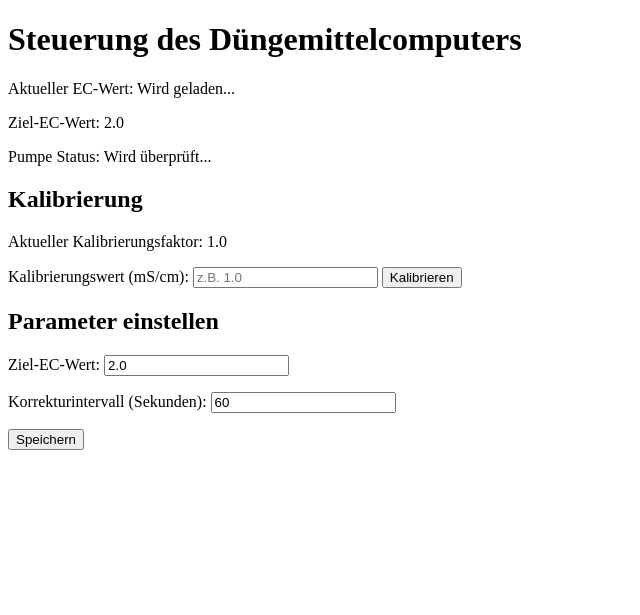
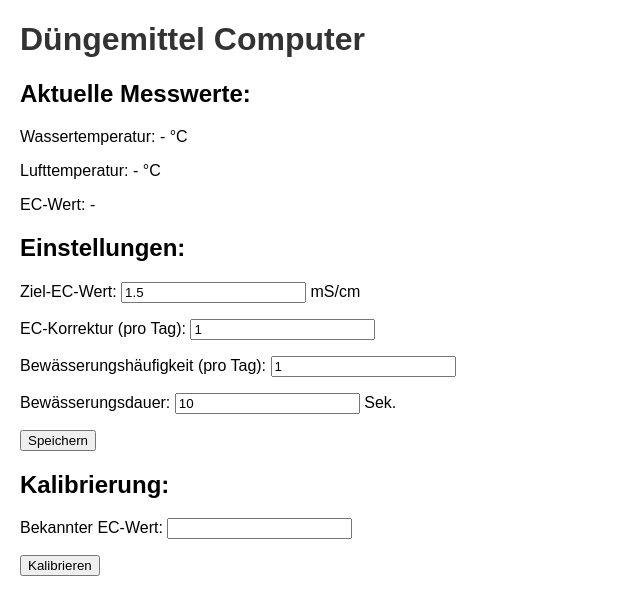
Before and after one commit to finanzamt123/server.py, a Flask app: template templates/index.html in a window 1280 px wide. Shown: the top 615 px of the page, without its empty margins (0-640 px from the left). Run offline with Flask 3, Linux system fonts and the light colour scheme; the template is opened without the code that fills it, so the values that code supplies are empty.

Commit message:
Update index.html

```diff
--- a/templates/index.html
+++ b/templates/index.html
@@ -1,34 +1,36 @@
 <!DOCTYPE html>
-<html lang="en">
+<html lang="de">
 <head>
     <meta charset="UTF-8">
     <meta name="viewport" content="width=device-width, initial-scale=1.0">
-    <title>Sensordaten und Pumpensteuerung</title>
-    <script src="/static/script.js" defer></script>
+    <title>Düngemittel Computer</title>
+    <link rel="stylesheet" href="{{ url_for('static', filename='css/style.css') }}">
 </head>
 <body>
-    <h1>Steuerung des Düngemittelcomputers</h1>
-    <p>Aktueller EC-Wert: <span id="ec">Wird geladen...</span></p>
-    <p>Ziel-EC-Wert: <span id="target-ec">2.0</span> </p>
-    <p>Pumpe Status: <span id="pump-status">Wird überprüft...</span></p>
-
-    <h2>Kalibrierung</h2>
-    <p>Aktueller Kalibrierungsfaktor: <span id="calibrationFactor">1.0</span></p>
-    <label for="calibration-input">Kalibrierungswert (mS/cm): </label>
-<input type="number" id="calibration-input" step="0.01" placeholder="z.B. 1.0">
-<button id="calibrate-btn">Kalibrieren</button>
-
-
-
-    <h2>Parameter einstellen</h2>
-    <p>
-        Ziel-EC-Wert:
-        <input type="number" id="target-ec-input" value="2.0" step="0.1">
-    </p>
-    <p>
-        Korrekturintervall (Sekunden):
-        <input type="number" id="interval-input" value="60">
-    </p>
-    <button id="save-params-btn">Speichern</button>
+    <header>
+        <h1>Düngemittel Computer</h1>
+    </header>
+    <div class="container">
+        <div id="status">
+            <h2>Aktuelle Messwerte:</h2>
+            <p>Wassertemperatur: <span id="waterTemp">-</span> °C</p>
+            <p>Lufttemperatur: <span id="airTemp">-</span> °C</p>
+            <p>EC-Wert: <span id="ecValue">-</span></p>
+        </div>
+        <div id="settings">
+            <h2>Einstellungen:</h2>
+            <p>Ziel-EC-Wert: <input type="number" id="ecTarget" step="0.1" value="1.5"> mS/cm</p>
+            <p>EC-Korrektur (pro Tag): <input type="number" id="ecFrequency" value="1"></p>
+            <p>Bewässerungshäufigkeit (pro Tag): <input type="number" id="waterFrequency" value="1"></p>
+            <p>Bewässerungsdauer: <input type="number" id="waterDuration" value="10"> Sek.</p>
+            <button onclick="saveSettings()">Speichern</button>
+        </div>
+        <div id="calibration">
+            <h2>Kalibrierung:</h2>
+            <p>Bekannter EC-Wert: <input type="number" id="knownEC" step="0.1"></p>
+            <button onclick="calibrate()">Kalibrieren</button>
+        </div>
+    </div>
+    <script src="{{ url_for('static', filename='js/script.js') }}"></script>
 </body>
 </html>
```
